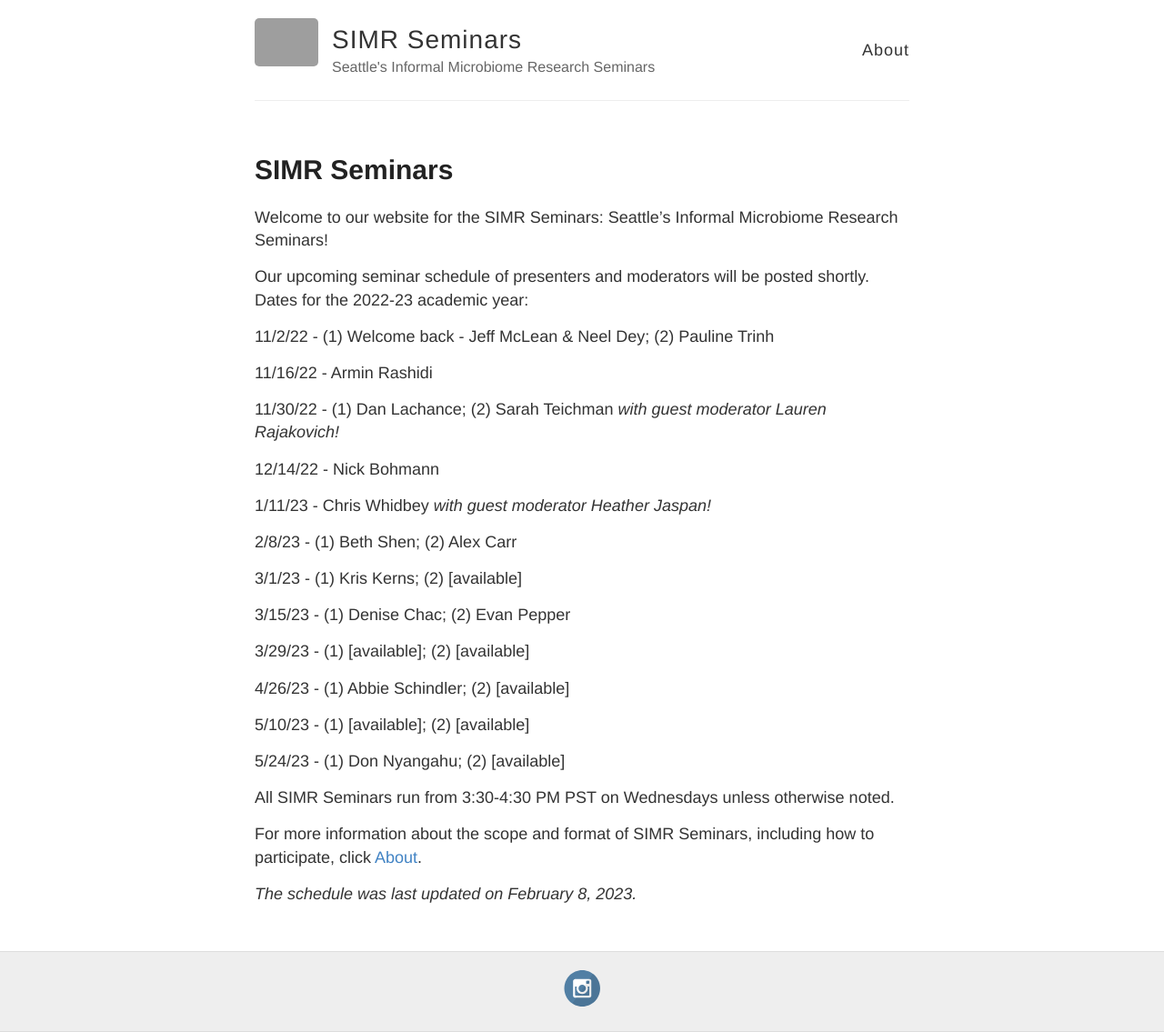
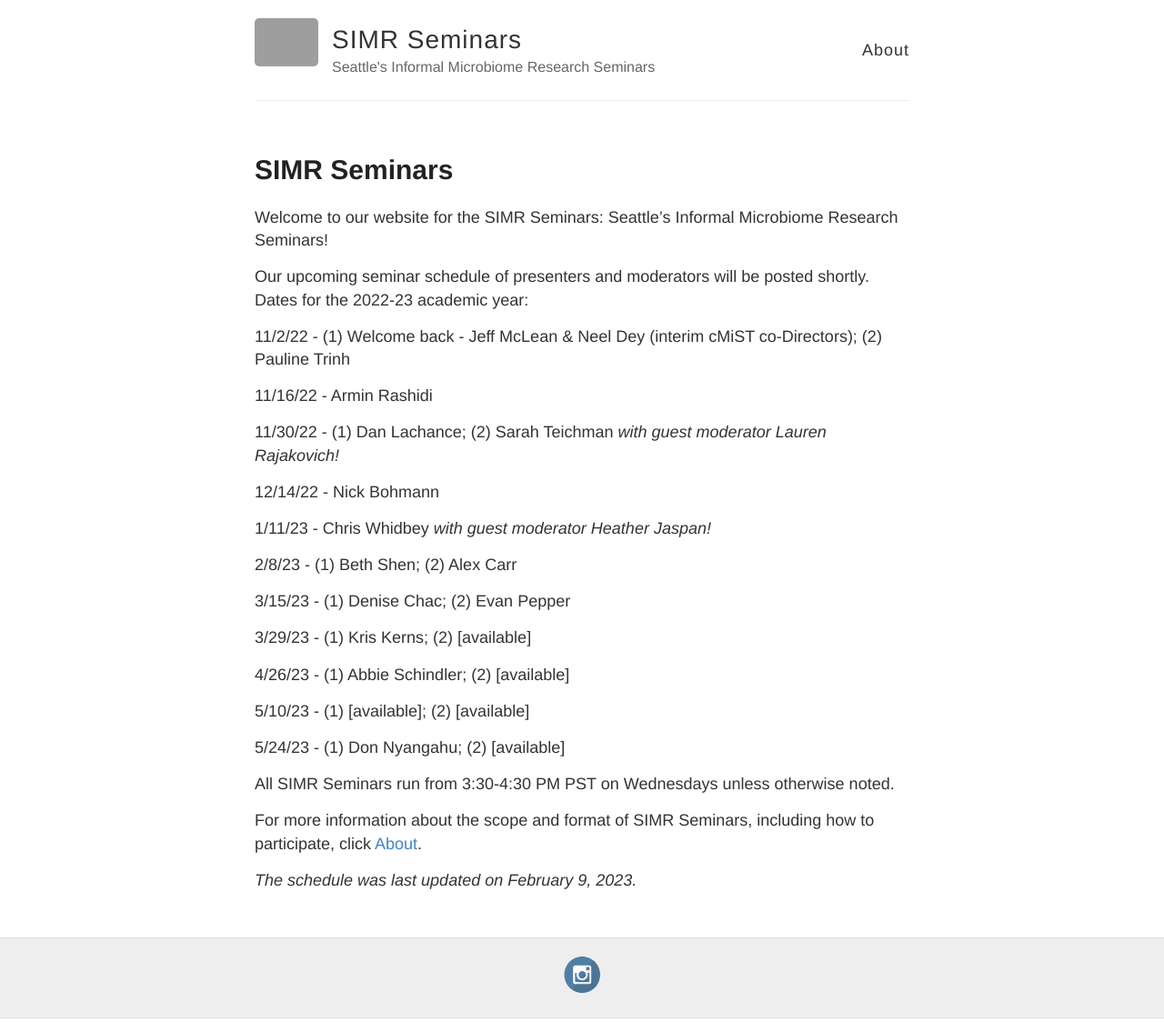
Before and after one commit to SIMR-seminars/SIMR-seminars.github.io, a Jekyll site: the page built from _posts/2021-12-7-SIMR-Seminars.md, in a window 1280 px wide. Shown: the whole page at 91% size. Built offline with Jekyll 4.4.1, drawn with Linux system fonts in a browser that asks for light colours; grey boxes are pictures that could not be loaded.

Commit message:
updated current schedule

```diff
--- a/_posts/2021-12-7-SIMR-Seminars.md
+++ b/_posts/2021-12-7-SIMR-Seminars.md
@@ -7,7 +7,7 @@ Welcome to our website for the SIMR Seminars: Seattle's Informal Microbiome Rese
 
 Our upcoming seminar schedule of presenters and moderators will be posted shortly. Dates for the 2022-23 academic year:
 
-11/2/22 - (1) Welcome back - Jeff McLean & Neel Dey; (2) Pauline Trinh
+11/2/22 - (1) Welcome back - Jeff McLean & Neel Dey (interim cMiST co-Directors); (2) Pauline Trinh
 
 11/16/22 - Armin Rashidi
 
@@ -21,11 +21,9 @@ Our upcoming seminar schedule of presenters and moderators will be posted shortl
 
 2/8/23 - (1) Beth Shen; (2) Alex Carr
 
-3/1/23 - (1) Kris Kerns; (2) [available]
-
 3/15/23 - (1) Denise Chac; (2) Evan Pepper
 
-3/29/23 - (1) [available]; (2) [available]
+3/29/23 - (1) Kris Kerns; (2) [available]
 
 4/26/23 - (1) Abbie Schindler; (2) [available]
 
@@ -37,4 +35,4 @@ All SIMR Seminars run from 3:30-4:30 PM PST on Wednesdays unless otherwise noted
 
 For more information about the scope and format of SIMR Seminars, including how to participate, click [About](https://simr-seminars.github.io/about/).
 
-*The schedule was last updated on February 8, 2023.*
+*The schedule was last updated on February 9, 2023.*
```
